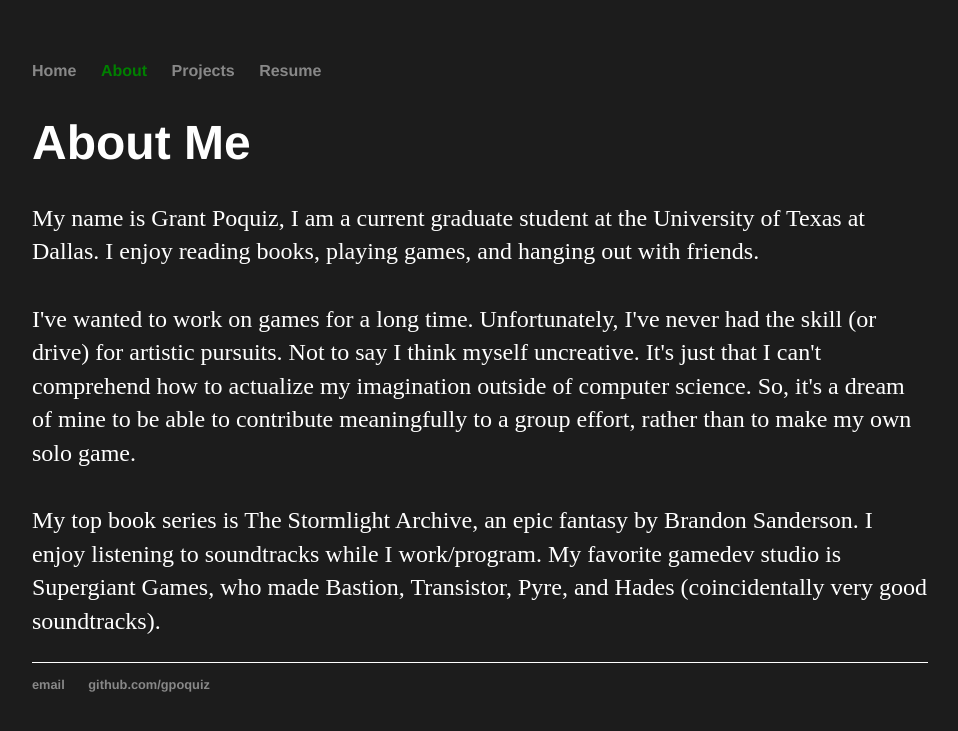
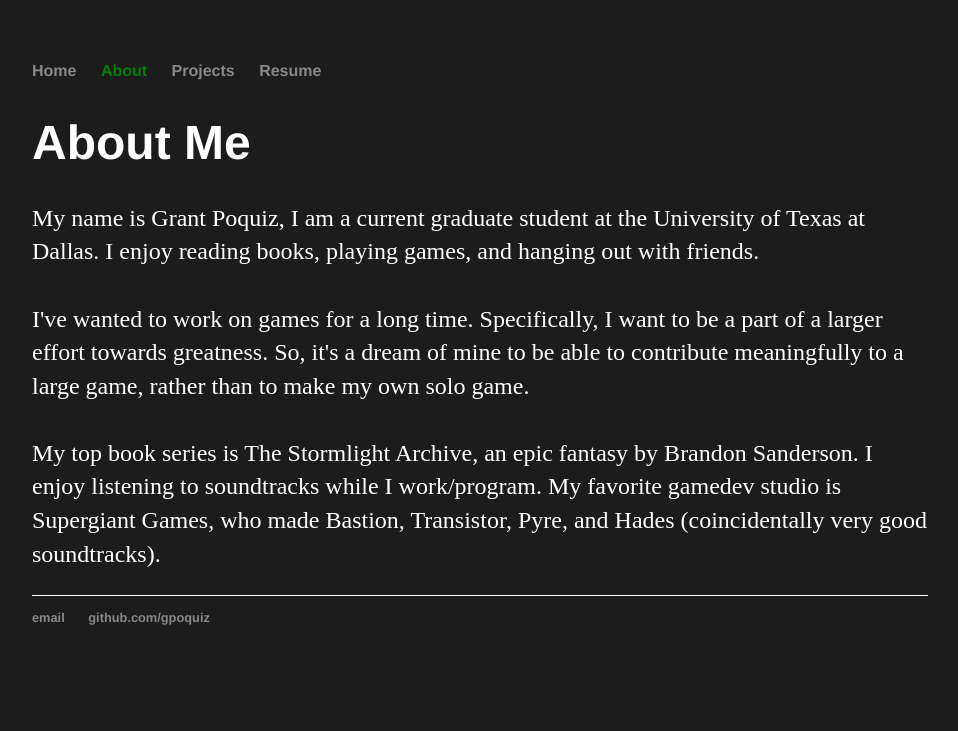
Before and after one commit to gpoquiz/gpoquiz.github.io, a Jekyll site: the page built from about/index.html, in a window 1280 px wide. Shown: the top 731 px of the page, without its empty margins (160-1118 px from the left). Built offline with Jekyll 4.4.1, drawn with Linux system fonts in a browser that asks for light colours.

Commit message:
modify about

```diff
--- a/about/index.html
+++ b/about/index.html
@@ -8,11 +8,8 @@
 			<p> My name is Grant Poquiz, I am a current graduate student at the
 			University of Texas at Dallas.  I enjoy reading books, playing games,
 			and hanging out with friends.
-			<br><br>I've wanted to work on games for a long time.  Unfortunately,
-			I've never had the skill (or drive) for artistic pursuits.  Not to
-			say I think myself uncreative.  It's just that I can't comprehend how to
-			actualize my imagination outside of computer science.  So, it's a dream of mine to be able to contribute
-			meaningfully to a group effort, rather than to make my own solo game.
+			<br><br>I've wanted to work on games for a long time.  Specifically, I want to be a part of a larger effort towards greatness. So, it's a dream of mine to be able to contribute
+			meaningfully to a large game, rather than to make my own solo game.
 			<br><br>My top book series is The Stormlight Archive, an epic fantasy
 			by Brandon Sanderson.  I enjoy listening to soundtracks while I work/program.  My
 			favorite gamedev studio is Supergiant Games, who made Bastion, Transistor, Pyre, and Hades
```
